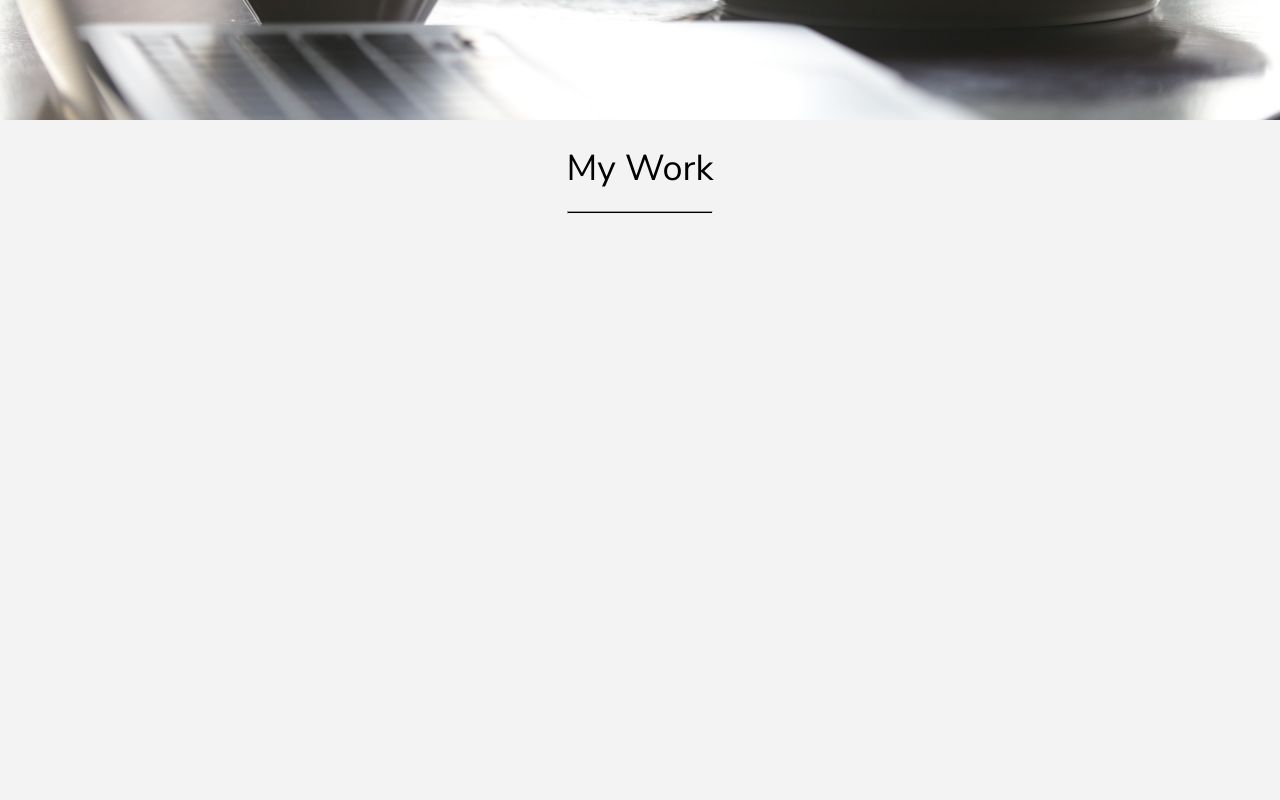
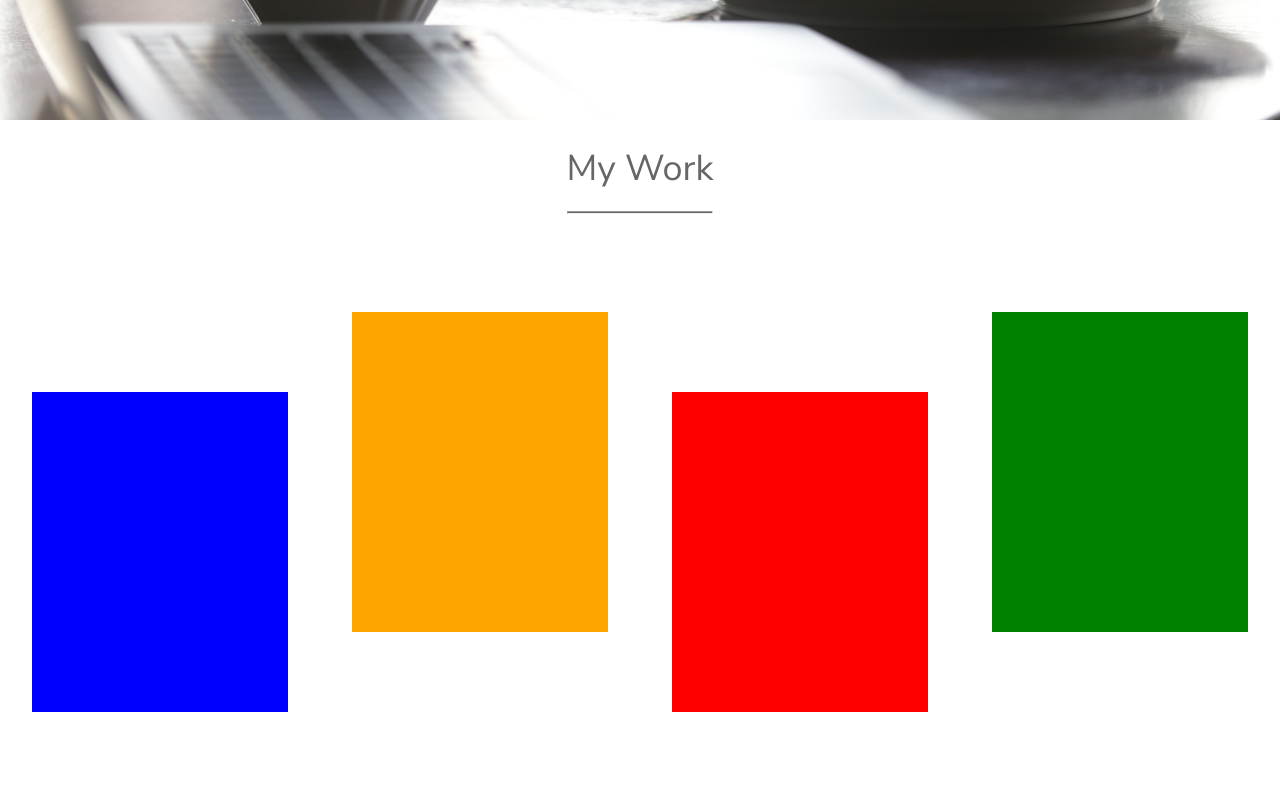
Before and after one commit to jbimagine/coffee-and-code, a React (Create React App) app: page / in a window 1280 px wide. Shown: the part 680-1480 px from the top of the page. Built offline with nearby package versions, Linux system fonts and the light colour scheme.

Commit message:
Start layout for My work page

```diff
--- a/src/components/MyWork.js
+++ b/src/components/MyWork.js
@@ -30,9 +30,15 @@ class MyWork extends Component {
         <MyWorkTitleContainer>
         <MyWorkTitle>
             <div>My Work</div>
-        <ColoredLine color="black" />
+        <ColoredLine color="#666" />
         </MyWorkTitle>
         </MyWorkTitleContainer>
+        <div style = {{ display:'grid', gridTemplateColumns:'repeat(4,1fr)', justifyItems:'center', marginTop:'10vh' }} >
+        <div style = {{ backgroundColor:'blue', height: '40vh', width: '20vw', display:'grid',margin:'0 32px', marginTop: '10vh' }}></div>
+        <div style = {{ backgroundColor:'orange', height: '40vh', width: '20vw', display:'grid',margin:'0 32px' }}></div>
+        <div style = {{ backgroundColor:'red', height: '40vh', width: '20vw', display:'grid',margin:'0 32px', marginTop:'10vh' }}></div>
+        <div style = {{ backgroundColor:'green', height: '40vh', width: '20vw', display:'grid',margin:'0 32px' }}></div>
+        </div>
     </MyWorkContainer>
 
     </>
--- a/src/styled-components/MyWork_Styles.js
+++ b/src/styled-components/MyWork_Styles.js
@@ -4,7 +4,7 @@ import { css } from 'styled-components';
 
 export const MyWorkContainer = styled.div `
     height:calc(100vh - 100px);
-    background:#f3f3f3;
+    background:#fff;
 `;
 
 export const MyWorkTitleContainer = styled.div `
@@ -15,4 +15,5 @@ export const MyWorkTitleContainer = styled.div `
 
 export const MyWorkTitle = styled.div `
     font-size: 36px;
+    color:#666;
 `
--- a/src/styled-components/Navigation_Styles.js
+++ b/src/styled-components/Navigation_Styles.js
@@ -23,7 +23,7 @@ export const NavigationContainer = styled.div `
     display:grid;
     /* grid-template-columns:repeat(12,1fr); */
     /* grid-template-columns:repeat(auto-fill, minmax(150px, 1fr)); */
-    box-shadow: 0 0 20px 6px #8a8a8a73;
+    box-shadow: 0 0 18px 6px #006ead36;
     grid-template-columns: repeat(2, 1fr);
     align-items:center;
     color:white;
```
